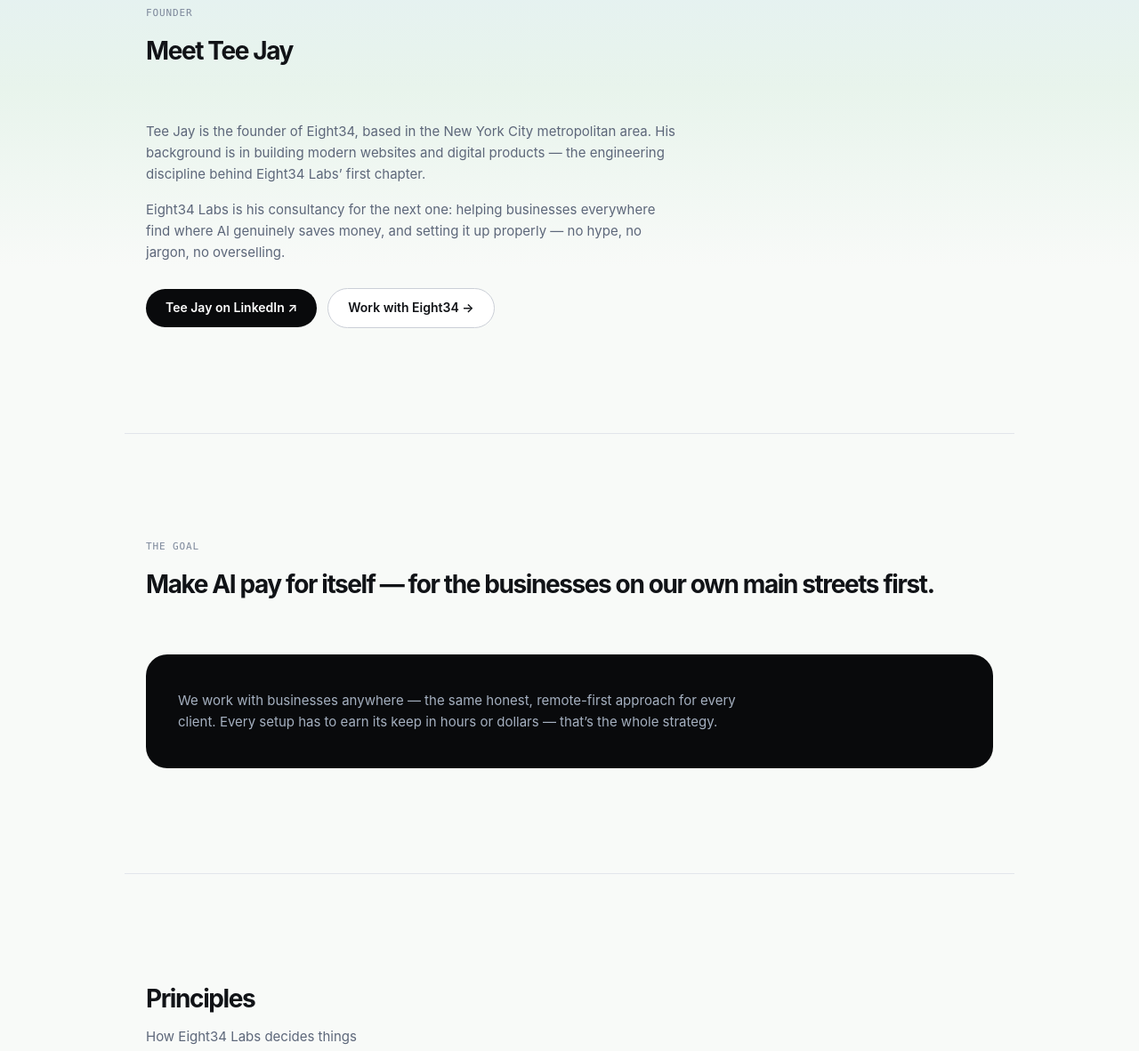
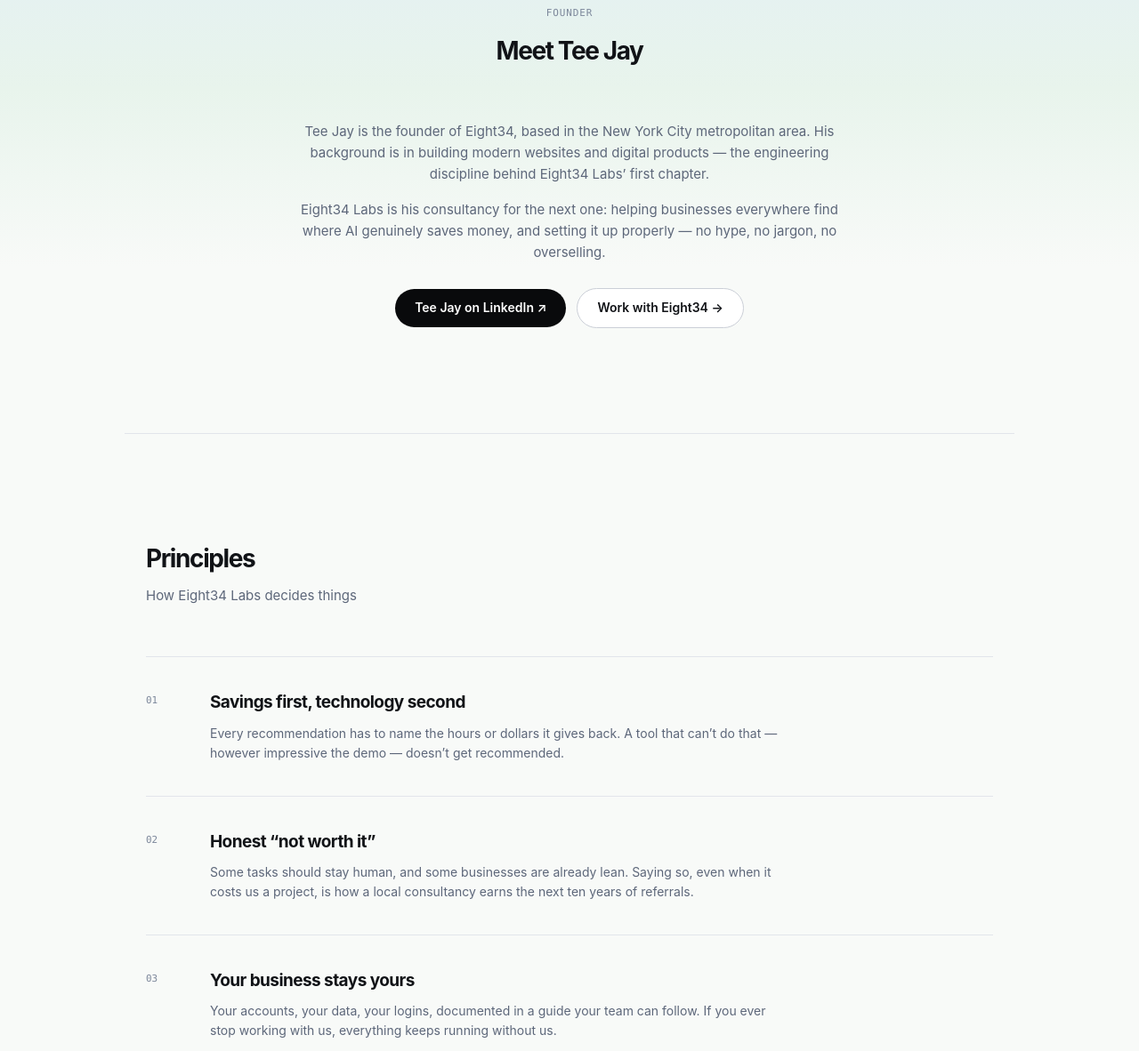
Before and after one commit to eight34-labs/landing, an Astro site: page /about in a window 1280 px wide. Shown: the part 460-1642 px from the top of the page at 89% size. Built offline with nearby package versions, Linux system fonts and the light colour scheme; Astro itself is replaced by a stand-in of ours.

Commit message:
Remove About goal card; make hero text legible

```diff
--- a/src/pages/about.astro
+++ b/src/pages/about.astro
@@ -12,30 +12,21 @@ import Layout from '../layouts/Layout.astro';
 
     <!-- Meet Tee Jay -->
     <section class="section" style="padding-top: 0;">
+      <div style="max-width: 780px; margin: 0 auto; text-align: center;">
         <div class="section-head">
           <span class="eyebrow">Founder</span>
           <h2>Meet Tee Jay</h2>
         </div>
-      <p style="font-size: 15px; color: var(--ink-500); max-width: 600px; margin-bottom: 16px;">
+        <p style="font-size: 15px; color: var(--ink-500); max-width: 640px; margin: 0 auto 16px;">
           Tee Jay is the founder of Eight34, based in the New York City metropolitan area. His background is in building modern websites and digital products — the engineering discipline behind Eight34 Labs&rsquo; first chapter.
         </p>
-      <p style="font-size: 15px; color: var(--ink-500); max-width: 600px; margin-bottom: 28px;">
+        <p style="font-size: 15px; color: var(--ink-500); max-width: 640px; margin: 0 auto 28px;">
           Eight34 Labs is his consultancy for the next one: helping businesses everywhere find where AI genuinely saves money, and setting it up properly — no hype, no jargon, no overselling.
         </p>
-      <div class="hero-actions" style="justify-content: flex-start;">
+        <div class="hero-actions">
           <a class="btn-primary" href="https://www.linkedin.com/in/teejay834/" target="_blank" rel="noreferrer" style="padding: 10px 22px; font-size: 14px;">Tee Jay on LinkedIn ↗</a>
           <a class="btn-outline" href="/contact" style="padding: 10px 22px; font-size: 14px;">Work with Eight34 →</a>
         </div>
-    </section>
-
-    <!-- Goal -->
-    <section class="section" style="border-top: 1px solid var(--ink-150);">
-      <div class="section-head">
-        <span class="eyebrow">The goal</span>
-        <h2>Make AI pay for itself — for the businesses on our own main streets first.</h2>
-      </div>
-      <div class="manifesto-card">
-        <p>We work with businesses anywhere — the same honest, remote-first approach for every client. Every setup has to earn its keep in hours or dollars — that&rsquo;s the whole strategy.</p>
       </div>
     </section>
 
--- a/src/styles/consultancy.css
+++ b/src/styles/consultancy.css
@@ -315,19 +315,6 @@
   max-width: 640px;
 }
 
-.manifesto-card {
-  background: var(--ink-950);
-  border-radius: 24px;
-  padding: 40px 36px;
-}
-
-.manifesto-card p {
-  font-size: 15px;
-  color: var(--ink-300);
-  line-height: 1.6;
-  max-width: 640px;
-}
-
 .ruled-rows {
   border-top: 1px solid var(--ink-150);
 }
@@ -428,10 +415,6 @@
     padding-left: 24px;
   }
 
-  .manifesto-card {
-    padding: 28px 20px;
-  }
-
   .ruled-row {
     grid-template-columns: 32px 1fr;
     gap: 0 12px;
--- a/src/styles/global.css
+++ b/src/styles/global.css
@@ -256,7 +256,7 @@ body.sky-wash {
    copy is staged at public/meadow.jpg for any direct git push. */
 .hero-photo {
   position: relative;
-  background: url('https://upload.wikimedia.org/wikipedia/commons/thumb/c/c7/BLM_Applegate_Field_Office_Wildflower_Bloom_%2829544194310%29.jpg/1920px-BLM_Applegate_Field_Office_Wildflower_Bloom_%2829544194310%29.jpg') center 32% / cover no-repeat;
+  background: url('https://upload.wikimedia.org/wikipedia/commons/thumb/c/c7/BLM_Applegate_Field_Office_Wildflower_Bloom_%2829544194310%29.jpg/1920px-BLM_Applegate_Field_Office_Wildflower_Bloom_%2829544194310%29.jpg') center 30% / cover no-repeat;
   min-height: 92vh;
   display: flex;
   flex-direction: column;
@@ -264,6 +264,15 @@ body.sky-wash {
   gap: 72px;
   padding: 150px 24px 120px;
   overflow: hidden;
+}
+
+/* Pale wash over the photo so the hero text stays legible against the busy flowers */
+.hero-photo::before {
+  content: "";
+  position: absolute;
+  inset: 0;
+  background: linear-gradient(to bottom, rgba(248, 250, 248, 0.88), rgba(248, 250, 248, 0.74) 45%, rgba(248, 250, 248, 0.42) 75%, rgba(248, 250, 248, 0.12));
+  pointer-events: none;
 }
 
 /* Soft fade into the page below */
@@ -286,14 +295,16 @@ body.sky-wash {
 
 .hero-photo .hero-label {
   color: var(--ink-600);
+  text-shadow: 0 1px 2px rgba(255, 255, 255, 0.9), 0 1px 12px rgba(255, 255, 255, 0.8);
 }
 
 .hero-photo .hero h1 {
-  text-shadow: 0 2px 24px rgba(255, 255, 255, 0.55);
+  text-shadow: 0 1px 2px rgba(255, 255, 255, 0.9), 0 2px 28px rgba(255, 255, 255, 0.85);
 }
 
 .hero-photo .hero p {
-  text-shadow: 0 1px 12px rgba(255, 255, 255, 0.5);
+  color: #22312a;
+  text-shadow: 0 1px 2px rgba(255, 255, 255, 0.9), 0 1px 14px rgba(255, 255, 255, 0.8);
 }
 
 /* Frosted-glass chips over the photo */
```
Lines whose indentation alone changed are shown as unchanged.
